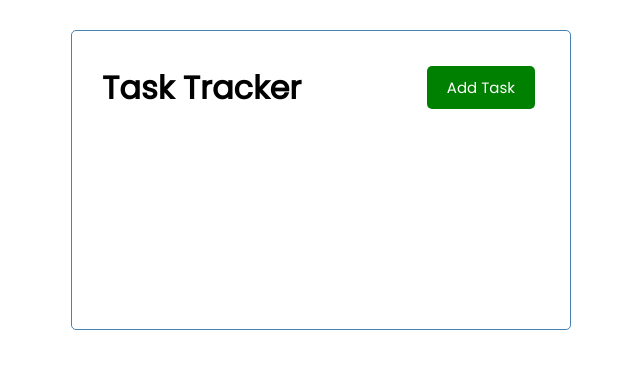
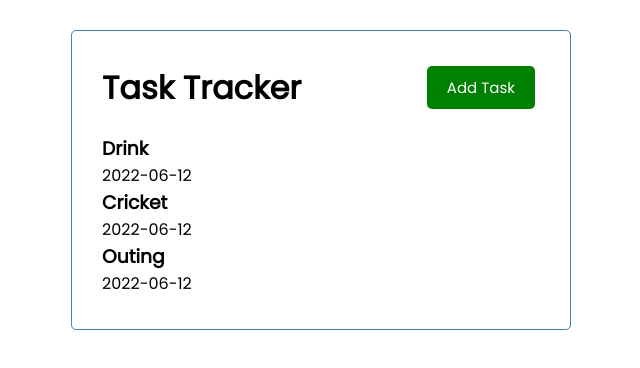
Before and after one commit to khizerdev/vue-task-tracker, a Vue app: page / in a window 1280 px wide. Shown: the top 368 px of the page, without its empty margins (319-959 px from the left). Built offline with nearby package versions, Linux system fonts and the light colour scheme.

Commit message:
Tasks Component Added

```diff
--- a/src/App.vue
+++ b/src/App.vue
@@ -1,17 +1,47 @@
 <template>
   <div class="container">
     <Header title="Task Tracker"/>
+    <Tasks :tasks="tasks"/>
   </div>
 </template>
 
 <script>
 
 import Header from './components/Header.vue'
+import Tasks from './components/Tasks.vue'
 
 export default {
   name: 'App',
   components: {
-    Header
+    Header,
+    Tasks
+  },
+  data() {
+    return {
+      tasks : []
+    }
+  },
+  created() {
+    this.tasks = [
+      {
+        id: 1,
+        title: "Drink",
+        day: "2022-06-12",
+        completed: false
+      },
+      {
+        id: 2,
+        title: "Cricket",
+        day: "2022-06-12",
+        completed: true
+      },
+      {
+        id: 1,
+        title: "Outing",
+        day: "2022-06-12",
+        completed: true
+      },
+    ]
   }
 }
 </script>
--- /dev/null
+++ b/src/components/Tasks.vue
@@ -0,0 +1,18 @@
+<template>
+    <div :key="task.id" v-for="task in tasks">
+         <h3>
+      {{ task.title }}
+
+        </h3>
+        <p>{{ task.day }}</p>
+    </div>
+</template>
+
+<script>
+export default {
+    name: 'Tasks',
+    props: {
+        tasks: Array,
+    }
+}
+</script>
```
